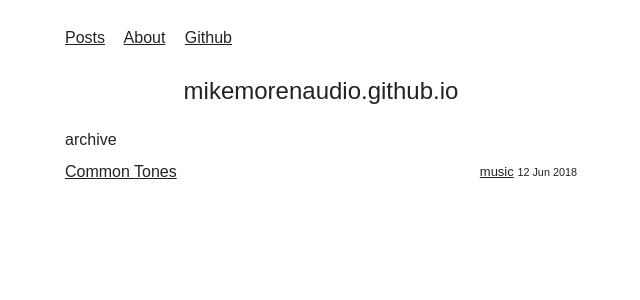
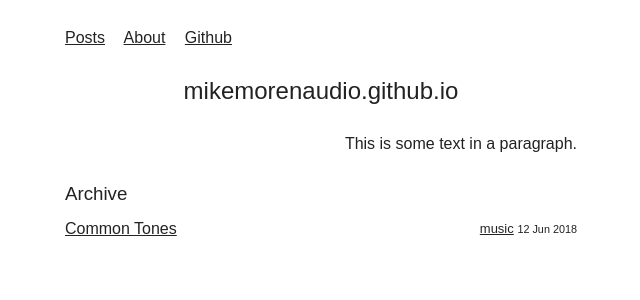
Before and after one commit to MikeMorenoAudio/mikemorenoaudio.github.io, a Jekyll site: the page built from index.html, in a window 1280 px wide. Shown: the top 300 px of the page, without its empty margins (319-959 px from the left). Built offline with Jekyll 4.4.1, drawn with Linux system fonts in a browser that asks for light colours; some web fonts are replaced.

Commit message:
Update index.html

```diff
--- a/index.html
+++ b/index.html
@@ -3,12 +3,12 @@ layout: home
 title: mikemorenoaudio.github.io
 ---
 <div class="home">
-  <center><p><h2>mikemorenaudio.github.io</h2></p></center
+  <center><p><h2>mikemorenaudio.github.io</h2></p></center>
+  <p align="right">This is some text in a paragraph.</p>
 </div>
 
 <div class="text">
-    <h4>archive</h4>
-    <hr width="40%" align="center">
+    <h3>Archive</h3>
     {% for post in site.posts %}
     <div class="article">
         <a href="{{ post.url }}">{{ post.title }}</a>
```
